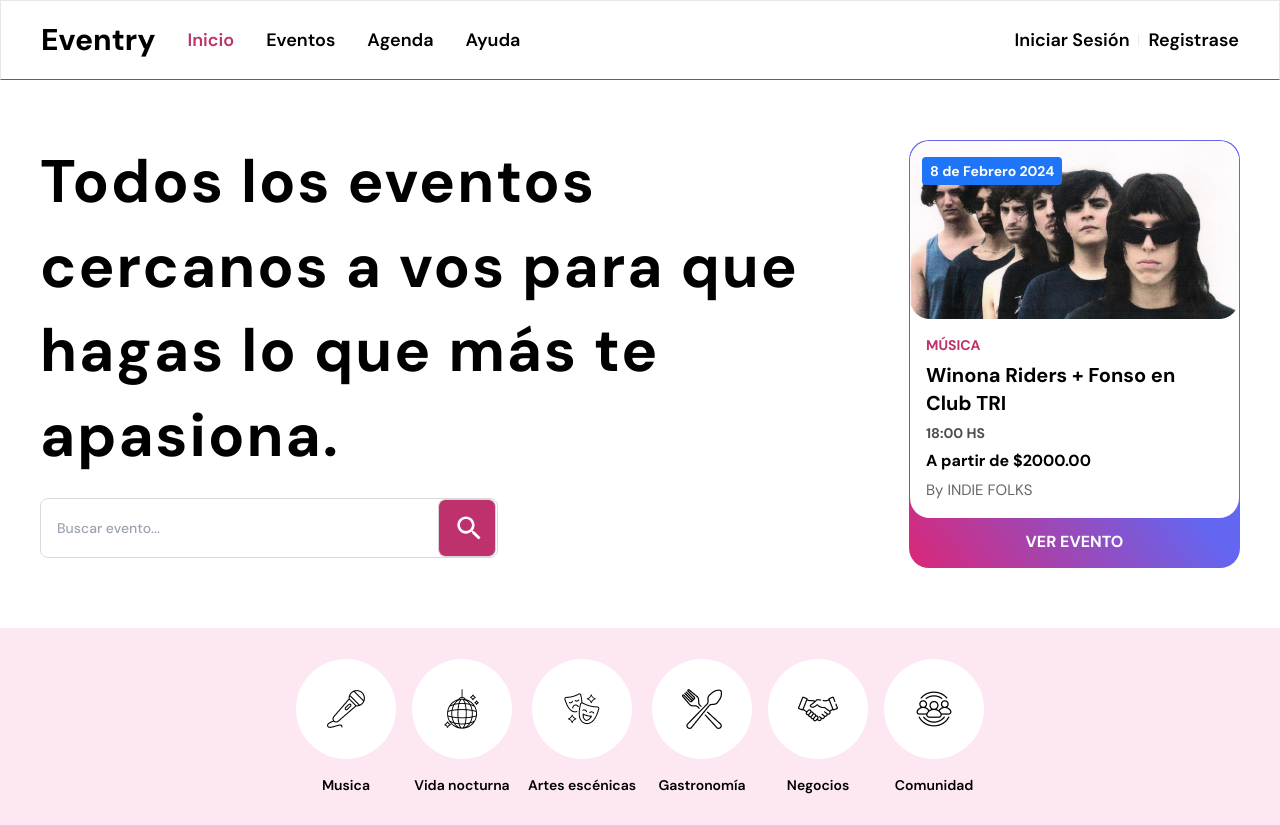
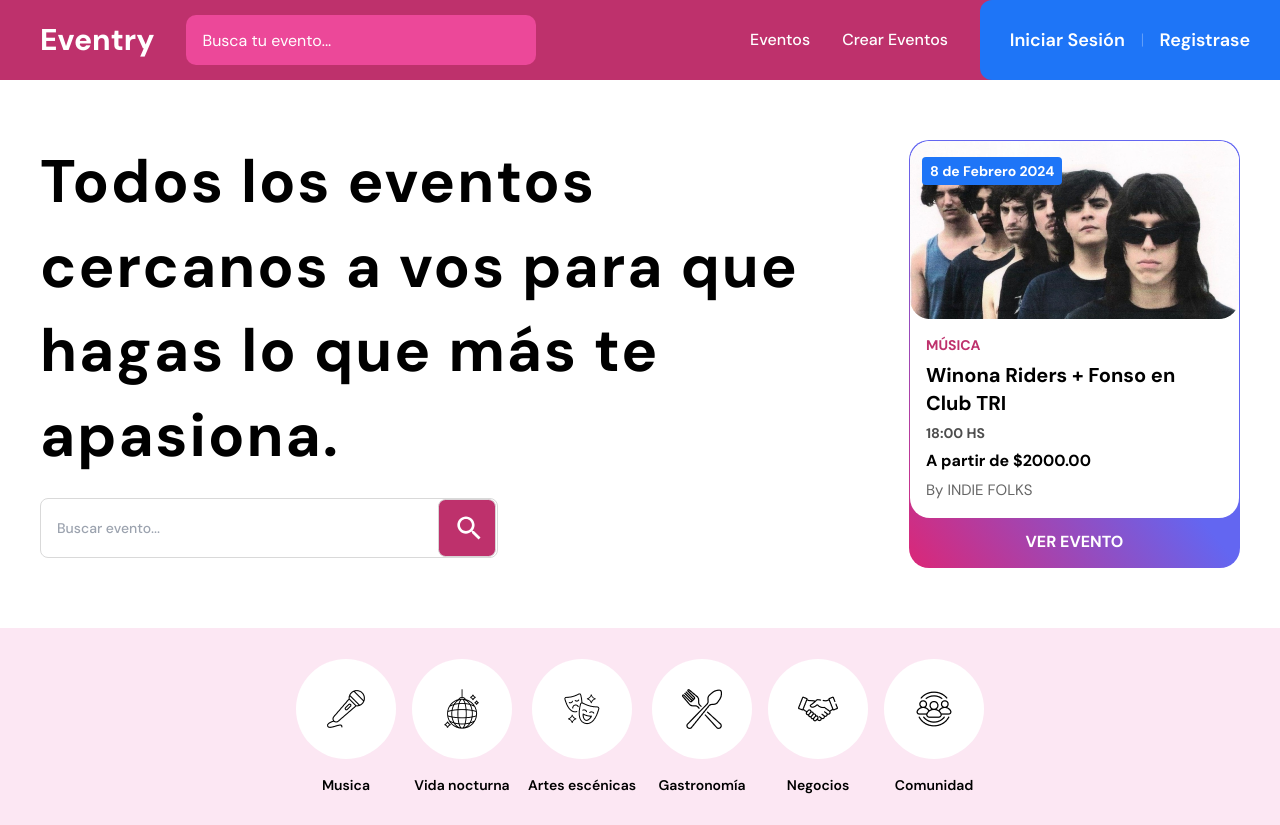
Before and after one commit to No-Country/S12-01-M-Node-React, a Next.js app in the folder frontend/: page / in a window 1280 px wide. Built offline with nearby package versions, Linux system fonts and the light colour scheme.

Commit message:
styles: New navbar styles

```diff
--- a/frontend/src/app/agenda/page.tsx
+++ /dev/null
@@ -1,5 +0,0 @@
-const AgendaPage = () => {
-  return <div>Agenda Page</div>;
-};
-
-export default AgendaPage;
--- /dev/null
+++ b/frontend/src/app/crear-eventos/page.tsx
@@ -0,0 +1,5 @@
+const CrearEventosPage = () => {
+  return <div>CrearEventosPage</div>;
+};
+
+export default CrearEventosPage;
--- a/frontend/src/app/layout.tsx
+++ b/frontend/src/app/layout.tsx
@@ -1,7 +1,7 @@
 import type { Metadata } from "next";
 import { DM_Sans } from "next/font/google";
 import "./globals.css";
-import { NavBar } from "@/components/NavBar";
+import { NavBar } from "@/components/navBar/NavBar";
 
 const dmSans = DM_Sans({ subsets: ["latin"] });
 
--- a/frontend/src/components/NavBar.tsx
+++ /dev/null
@@ -1,65 +0,0 @@
-"use client";
-import Link from "next/link";
-import { usePathname } from "next/navigation";
-
-export const NavBar = () => {
-  const pathname = usePathname();
-
-  const links = [
-    { title: "Inicio", path: "/" },
-    { title: "Eventos", path: "/eventos" },
-    { title: "Agenda", path: "/agenda" },
-    { title: "Ayuda", path: "/ayuda" },
-  ];
-
-  return (
-    <header className="h-20 flex items-center px-10 justify-between border border-b[1px] border-b-Principal">
-      <nav className="gap-8 flex items-center">
-        <Link
-          href="/"
-          className="font-extrabold text-3xl">
-          Eventry
-        </Link>
-        {pathname == "/" ||
-        pathname == "/agenda" ||
-        pathname == "/ayuda" ||
-        pathname == "/eventos" ? (
-          <>
-            {links.map((link) => (
-              <Link
-                className={`text-lg font-semibold ${
-                  link.path === pathname ? "text-Principal" : "text-black"
-                }`}
-                key={link.title}
-                href={link.path}>
-                {link.title}
-              </Link>
-            ))}
-          </>
-        ) : (
-          ""
-        )}
-      </nav>
-      {pathname == "/" ||
-      pathname == "/agenda" ||
-      pathname == "/ayuda" ||
-      pathname == "/eventos" ? (
-        <aside className="flex items-center gap-2">
-          <Link
-            href={"/login"}
-            className="text-lg font-semibold">
-            Iniciar Sesión
-          </Link>
-          <p className="font-thin text-Grey">|</p>
-          <Link
-            href={"/register"}
-            className="text-lg font-semibold">
-            Registrase
-          </Link>
-        </aside>
-      ) : (
-        ""
-      )}
-    </header>
-  );
-};
--- /dev/null
+++ b/frontend/src/components/navBar/NavBar.tsx
@@ -0,0 +1,18 @@
+"use client";
+import { usePathname } from "next/navigation";
+import { NavBarRegisterLogin } from "./NavBarRegisterLogin";
+import { NavBarHome } from "./NavBarHome";
+
+export const NavBar = () => {
+  const pathname = usePathname();
+
+  return (
+    <>
+      {pathname === "/login" || pathname === "/register" ? (
+        <NavBarRegisterLogin />
+      ) : (
+        <NavBarHome />
+      )}
+    </>
+  );
+};
--- /dev/null
+++ b/frontend/src/components/navBar/NavBarHome.tsx
@@ -0,0 +1,53 @@
+"use client";
+import Link from "next/link";
+import { usePathname } from "next/navigation";
+
+export const NavBarHome = () => {
+  const links = [
+    { title: "Eventos", path: "/eventos" },
+    { title: "Crear Eventos", path: "/crear-eventos" },
+  ];
+  const pathname = usePathname();
+
+  return (
+    <header className="h-20 w-full flex items-center pl-10 justify-between border-b[1px] border-b-Principal bg-Principal">
+      <nav className="gap-8 flex items-center justify-start w-1/2">
+        <Link
+          href="/"
+          className="font-extrabold text-3xl text-white">
+          Eventry
+        </Link>
+        <input
+          type="text"
+          className="w-[350px] h-[50px] rounded-[10px]  bg-pink-500 text-white placeholder-white px-4 focus:outline-none"
+          placeholder="Busca tu evento..."
+        />
+      </nav>
+      <aside className="flex items-center justify-end w-1/2 gap-8 h-20">
+        {links.map((link) => (
+          <Link
+            className={`text-base font-medium text-white ${
+              link.path === pathname ? "underline" : ""
+            }`}
+            key={link.title}
+            href={link.path}>
+            {link.title}
+          </Link>
+        ))}
+        <div className="w-[300px] flex justify-center gap-4 bg-Azul h-full rounded-tl-xl rounded-bl-xl items-center">
+          <Link
+            href={"/login"}
+            className="text-lg font-semibold text-white">
+            Iniciar Sesión
+          </Link>
+          <p className="font-thin text-white">|</p>
+          <Link
+            href={"/register"}
+            className="text-lg font-semibold text-white">
+            Registrase
+          </Link>
+        </div>
+      </aside>
+    </header>
+  );
+};
--- /dev/null
+++ b/frontend/src/components/navBar/NavBarRegisterLogin.tsx
@@ -0,0 +1,47 @@
+"use client";
+import Link from "next/link";
+import { usePathname } from "next/navigation";
+export const NavBarRegisterLogin = () => {
+  const pathname = usePathname();
+
+  const links = [
+    { title: "Eventos", path: "/evento" },
+    { title: "Crear Eventos", path: "/crear-eventos" },
+    { title: "Ayuda", path: "/ayuda" },
+  ];
+
+  return (
+    <header className="h-20 flex items-center px-10 justify-between border-b[1px] border-b-Principal bg-Principal">
+      <nav className="gap-8 flex items-center">
+        <Link
+          href="/"
+          className="font-extrabold text-3xl text-white">
+          Eventry
+        </Link>
+        {links.map((link) => (
+          <Link
+            className={`text-base font-medium text-white ${
+              link.path === pathname ? "underline" : ""
+            }`}
+            key={link.title}
+            href={link.path}>
+            {link.title}
+          </Link>
+        ))}
+      </nav>
+      <aside className="flex items-center gap-2">
+        <Link
+          href={"/login"}
+          className="text-lg font-semibold text-white">
+          Iniciar Sesión
+        </Link>
+        <p className="font-thin text-white">|</p>
+        <Link
+          href={"/register"}
+          className="text-lg font-semibold text-white">
+          Registrase
+        </Link>
+      </aside>
+    </header>
+  );
+};
--- a/frontend/src/components/register/Register.tsx
+++ b/frontend/src/components/register/Register.tsx
@@ -1,4 +1,3 @@
-import React from "react";
 import { roboto } from "@/assets/font";
 import Link from "next/link";
 import RegisterForm from "./formRegister/FormRegister";
@@ -19,7 +18,6 @@ const Register = () => {
           </p>
         </div>
         <RegisterForm />
-
         <div className="my-4">
           <p className="text-sm font-semibold">
             Al registrarme acepto los{" "}
--- a/frontend/src/components/register/formRegister/FormRegister.tsx
+++ b/frontend/src/components/register/formRegister/FormRegister.tsx
@@ -13,7 +13,7 @@ interface RegisterFormInputs {
   password: string;
 }
 
-const RegisterForm: React.FC = () => {
+const RegisterForm = () => {
   const {
     register,
     handleSubmit,
```
